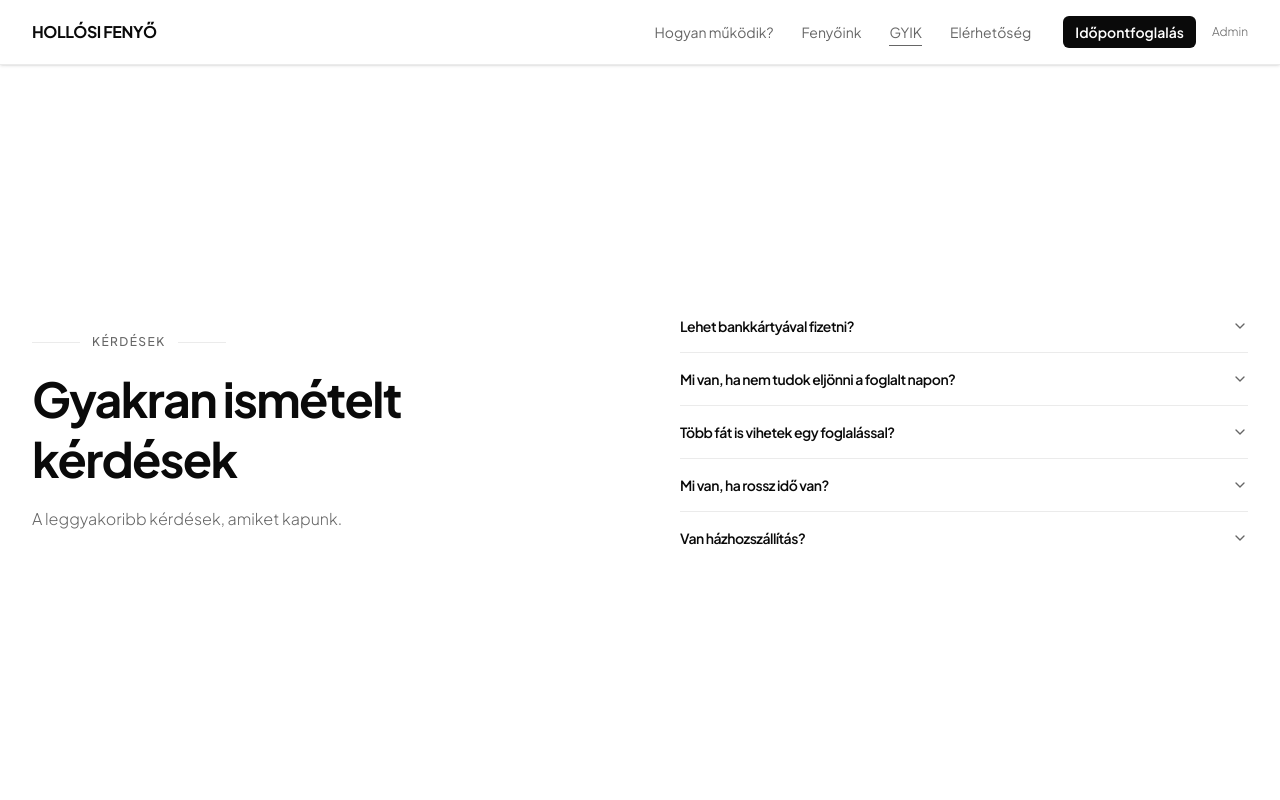
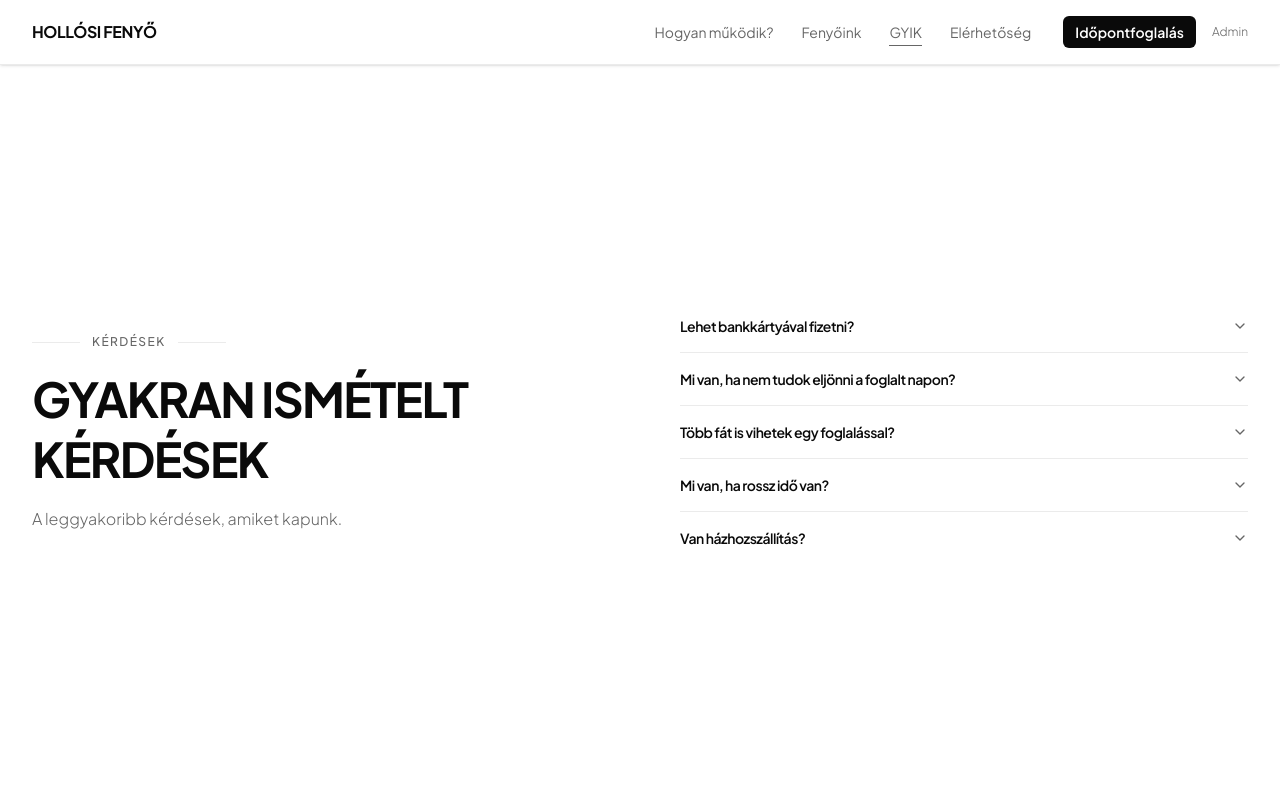
Before and after one commit to htomi0928/v0-christmas-tree-farm-app, a Next.js app: page /faq in a window 1280 px wide. Shown: the top 800 px of the page. Built offline with nearby package versions, Linux system fonts and the light colour scheme.

Commit message:
copy: FAQ heading uppercase

```diff
--- a/app/faq/page.tsx
+++ b/app/faq/page.tsx
@@ -57,7 +57,7 @@ export default function FAQPage() {
           <div>
             <div className="section-label mb-3">Kérdések</div>
             <h1 className="text-4xl sm:text-5xl font-bold text-foreground mb-4 tracking-tight leading-tight">
-              Gyakran ismételt kérdések
+              GYAKRAN ISMÉTELT KÉRDÉSEK
             </h1>
             <p className="text-muted-foreground font-light max-w-xs">
               A leggyakoribb kérdések, amiket kapunk.
```
